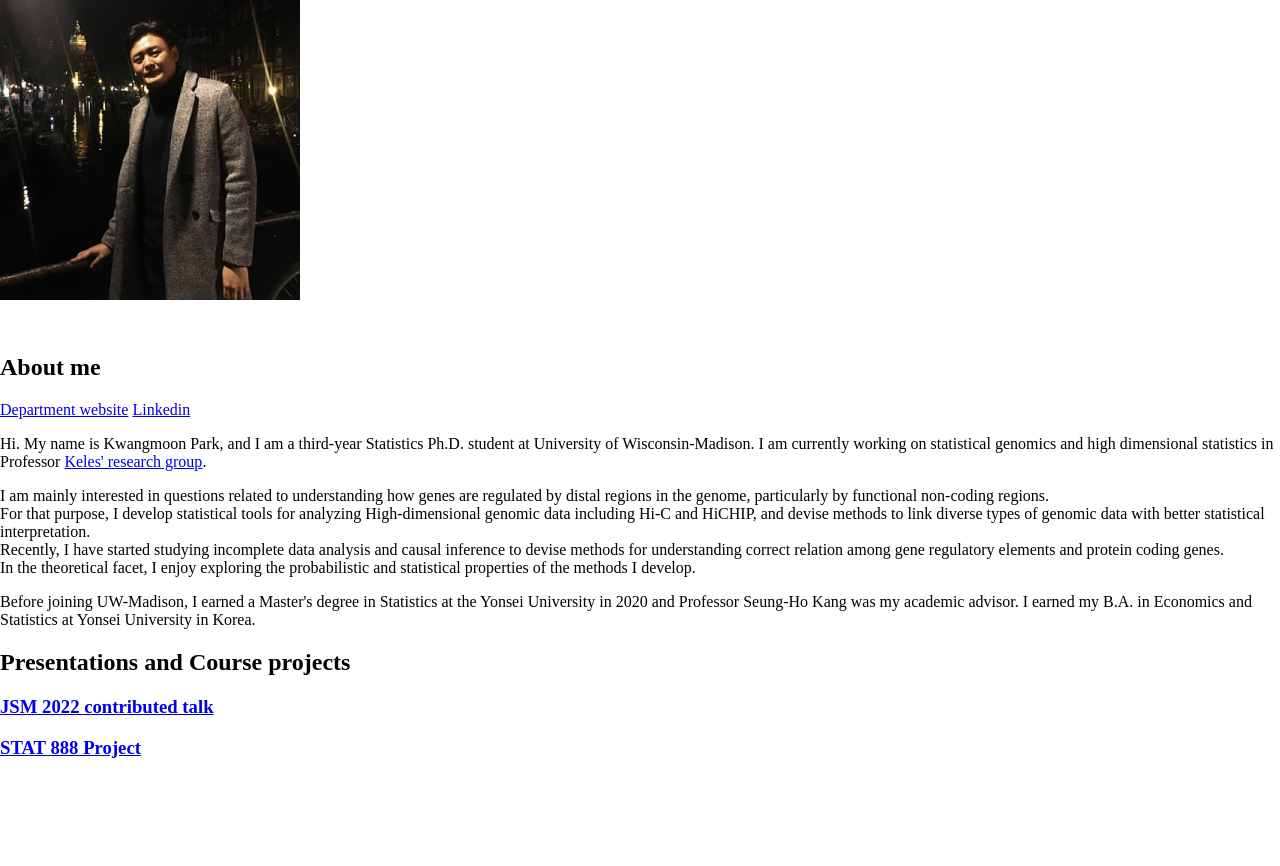
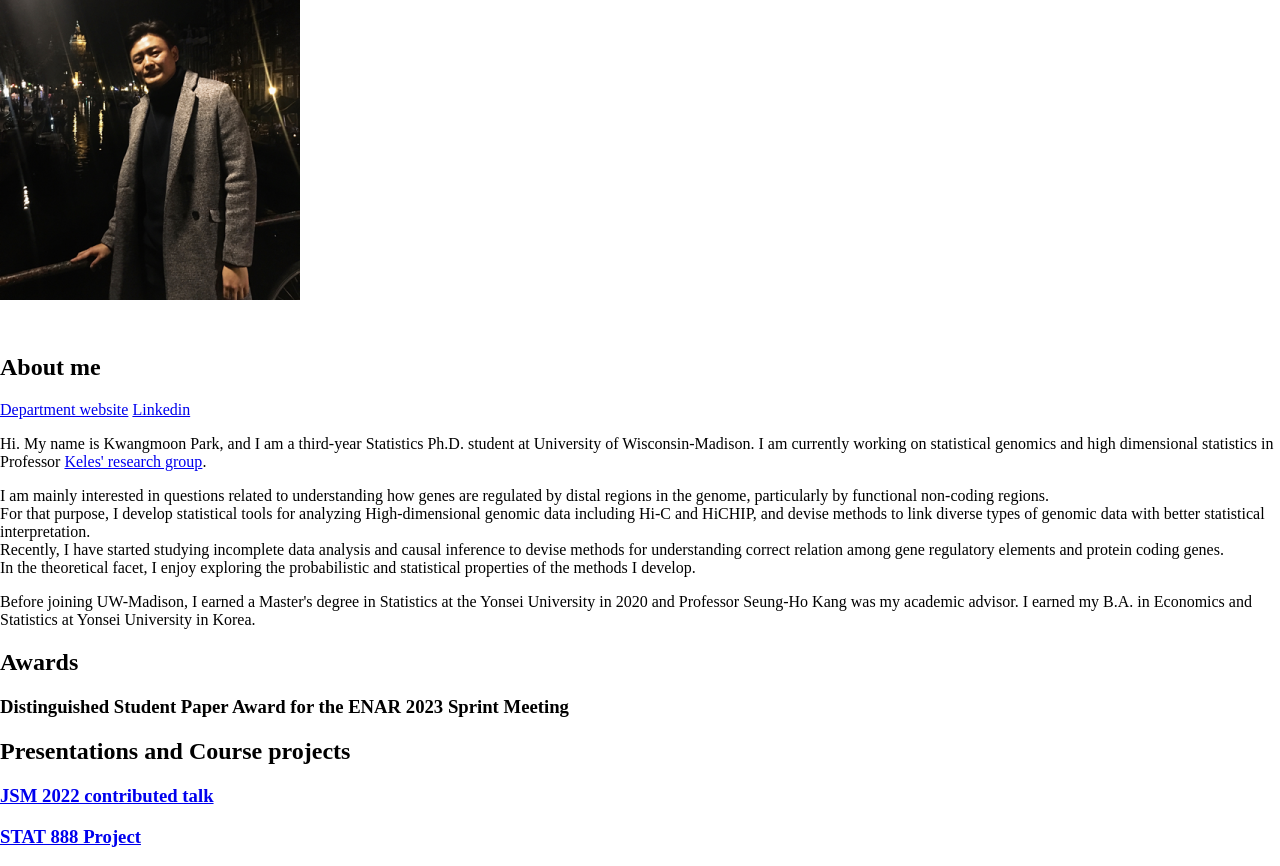
Before and after one commit to kmp0223/KwangmoonPark, a plain HTML site: page index.html in a window 1280 px wide. Shown: the part 58-924 px from the top of the page. Before the commit the page ends 836 px from the top, so only its background shows below. Drawn offline with Linux system fonts and the light colour scheme.

Commit message:
Update index.html

```diff
--- a/index.html
+++ b/index.html
@@ -20,7 +20,8 @@
     <br>In the theoretical facet, I enjoy exploring the probabilistic and statistical properties of the methods I develop. </p>
     <p>Before joining UW-Madison, I earned a Master's degree in Statistics at the Yonsei University in 2020 and Professor Seung-Ho Kang was my academic advisor. I earned my B.A. in Economics and Statistics at Yonsei University in Korea.</p>
 
-
+    <h2>Awards </h2>
+    <h3>Distinguished Student Paper Award for the ENAR 2023 Sprint Meeting</h3>
 
     <h2>Presentations and Course projects </h2>
 
```
